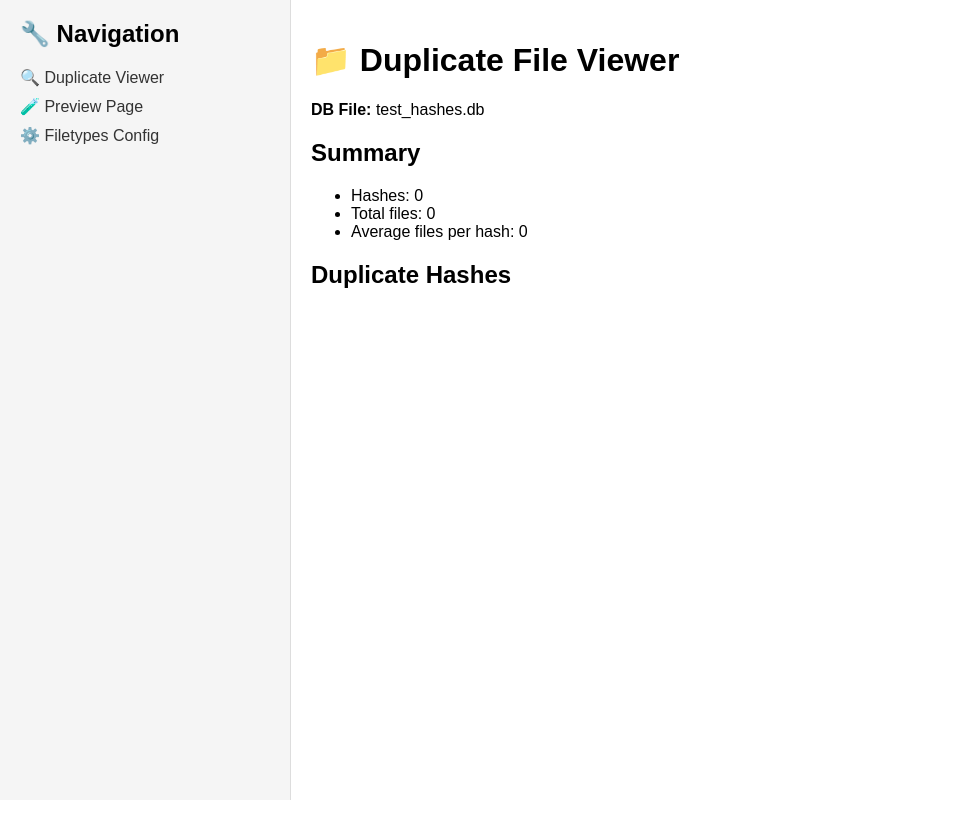
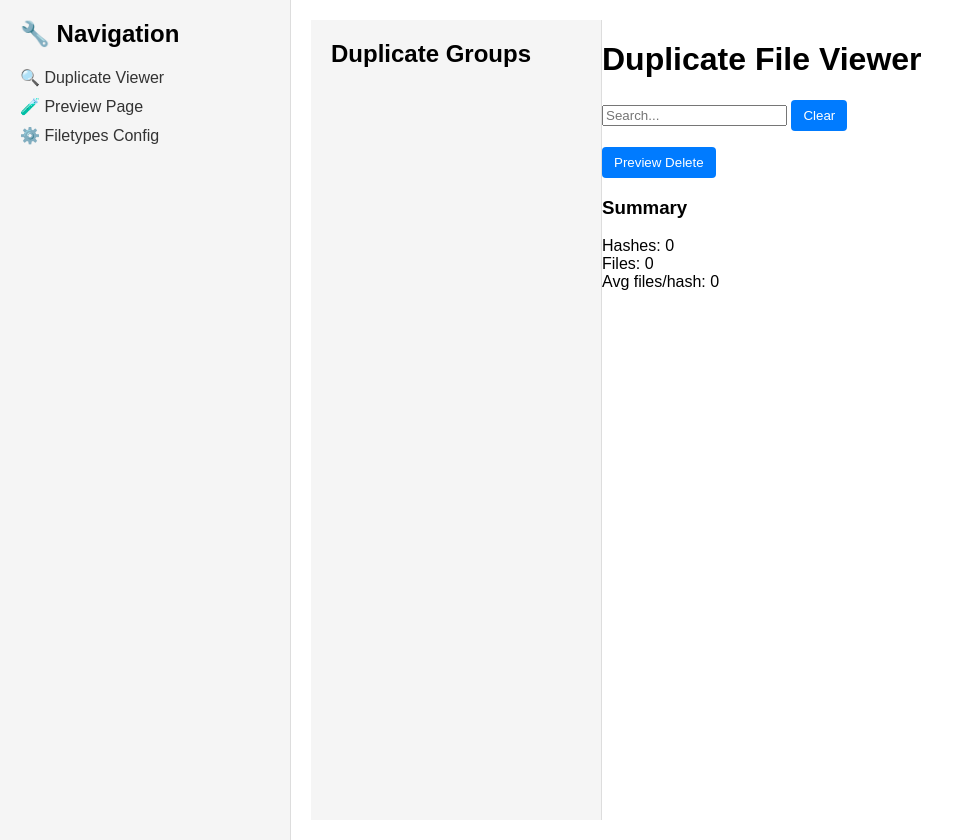
Before and after one commit to echeadle/dup_files, a FastAPI app: page / in a window 1280 px wide. Shown: the whole page, without its empty margins (0-963 px from the left). Before the commit the page ends 800 px from the top, so only its background shows below. Run offline with FastAPI, Linux system fonts and the light colour scheme; data that the repository does not hold is empty.

Commit message:
All tests are now passing

```diff
--- a/core/report_generator.py
+++ b/core/report_generator.py
@@ -1,7 +1,8 @@
 import sqlite3
 import logging
 from typing import Optional
-from db.db_utils import _get_db_connection
+from db_utils.db_utils import _get_db_connection
+
 
 # --- Logging ---
 logging.basicConfig(level=logging.INFO, format="%(levelname)s: %(message)s")
--- a/viewer/templates/index.html
+++ b/viewer/templates/index.html
@@ -1,32 +1,88 @@
 {% extends "base.html" %}
 
-{% block title %}Home - Duplicate Viewer{% endblock %}
+{% block title %}Duplicate File Viewer{% endblock %}
 
 {% block content %}
-<h1>📁 Duplicate File Viewer</h1>
+<div class="container">
+  <div class="sidebar">
+    <h2>Duplicate Groups</h2>
+    <ul class="sidebar-list">
+      {% for hash, paths in duplicates.items() %}
+        <li class="sidebar-item" data-hash="{{ hash }}">
+          <strong>{{ hash[:8] }}</strong> ({{ paths | length }})
+        </li>
+      {% endfor %}
+    </ul>
+  </div>
 
-{% if msg %}
-    <p style="color: green;">{{ msg }}</p>
-{% endif %}
+  <div class="main-content">
+    <h1>Duplicate File Viewer</h1>
 
-<p><strong>DB File:</strong> {{ db_filename }}</p>
+    <!-- ✅ Search Bar + Clear Button -->
+    <div class="search-bar" style="margin-bottom: 1em;">
+      <input type="text" id="searchInput" name="search" placeholder="Search..." />
+      <button id="clearFilterBtn">Clear</button>
+    </div>
 
-<h2>Summary</h2>
-<ul>
-    <li>Hashes: {{ summary.hashes }}</li>
-    <li>Total files: {{ summary.files }}</li>
-    <li>Average files per hash: {{ summary.avg }}</li>
-</ul>
+    {% if toast_msg %}
+      <div class="toast">{{ toast_msg }}</div>
+    {% endif %}
 
-<h2>Duplicate Hashes</h2>
-{% for hash, paths in duplicates.items() %}
-    <div style="margin-bottom: 1rem;">
-        <strong>{{ hash }}</strong>
-        <ul>
-            {% for path in paths %}
-                <li{% if path in duplicate_paths %} style="color: red;"{% endif %}>{{ path }}</li>
-            {% endfor %}
-        </ul>
+    <form method="post" action="/file-action">
+      <input type="hidden" name="action" value="delete" />
+      <input type="hidden" name="preview" value="true" />
+      <div class="file-groups">
+        {% for hash, paths in duplicates.items() %}
+          <div class="group">
+            <h3>{{ hash }}</h3>
+            <ul>
+              {% for path in paths %}
+                <li>
+                  <label>
+                    <input type="checkbox" name="paths" value="{{ path }}" />
+                    {{ path }}
+                    {% if path in duplicate_paths %}
+                      <span class="warning">(also appears elsewhere)</span>
+                    {% endif %}
+                  </label>
+                </li>
+              {% endfor %}
+            </ul>
+          </div>
+        {% endfor %}
+      </div>
+      <button type="submit">Preview Delete</button>
+    </form>
+
+    <div class="summary">
+      <h3>Summary</h3>
+      <p>Hashes: {{ summary.hashes }}<br>
+         Files: {{ summary.files }}<br>
+         Avg files/hash: {{ summary.avg }}</p>
     </div>
-{% endfor %}
+  </div>
+</div>
 {% endblock %}
+
+{% block scripts %}
+<script>
+  // 🔍 Filter file groups by search input
+  const searchInput = document.getElementById("searchInput");
+  const clearBtn = document.getElementById("clearFilterBtn");
+  const groups = document.querySelectorAll(".group");
+
+  function filterGroups() {
+    const query = searchInput.value.toLowerCase();
+    groups.forEach(group => {
+      const match = group.textContent.toLowerCase().includes(query);
+      group.style.display = match ? "block" : "none";
+    });
+  }
+
+  searchInput?.addEventListener("input", filterGroups);
+  clearBtn?.addEventListener("click", () => {
+    searchInput.value = "";
+    filterGroups();
+  });
+</script>
+{% endblock %}
```
Also changed, not shown: tests/conftest.py (+2 -3 lines), tests/test_viewer.py (+11 -10 lines), tools/print_table_schema.py (+41 -9 lines).
